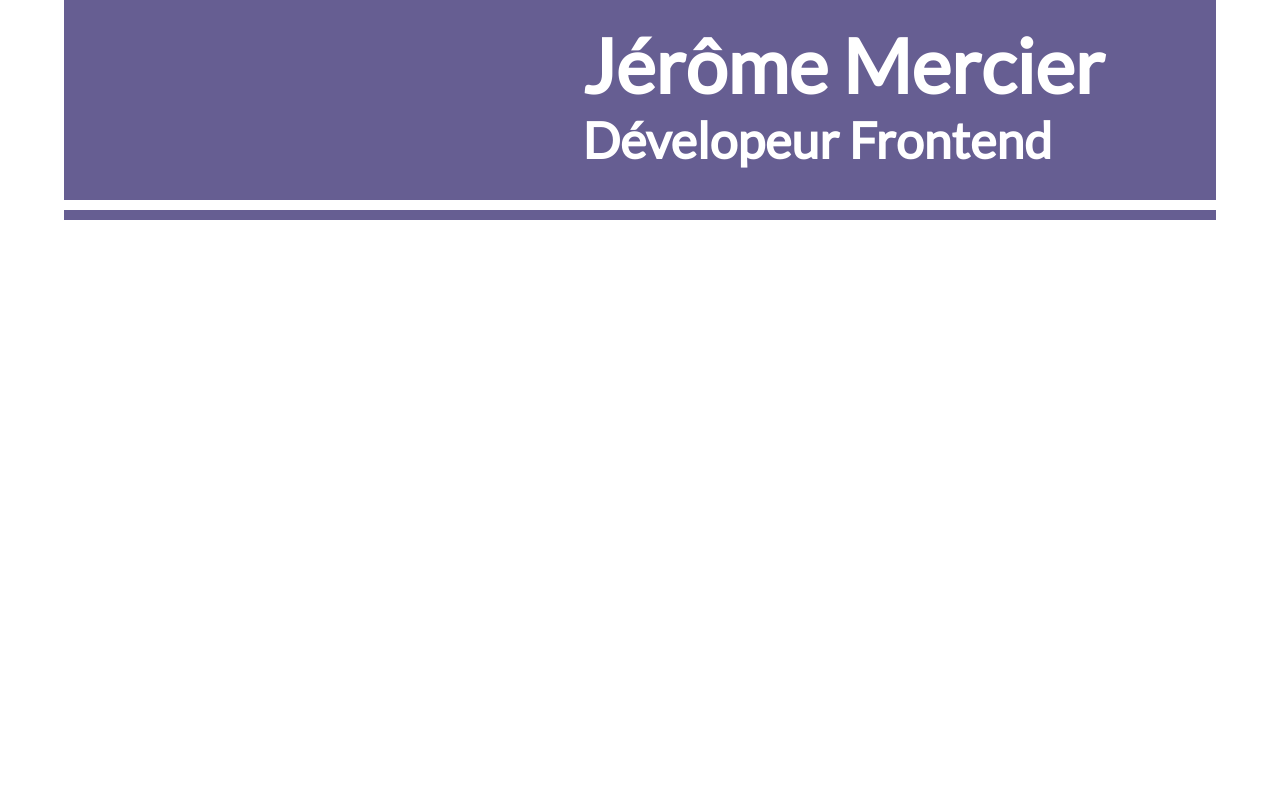
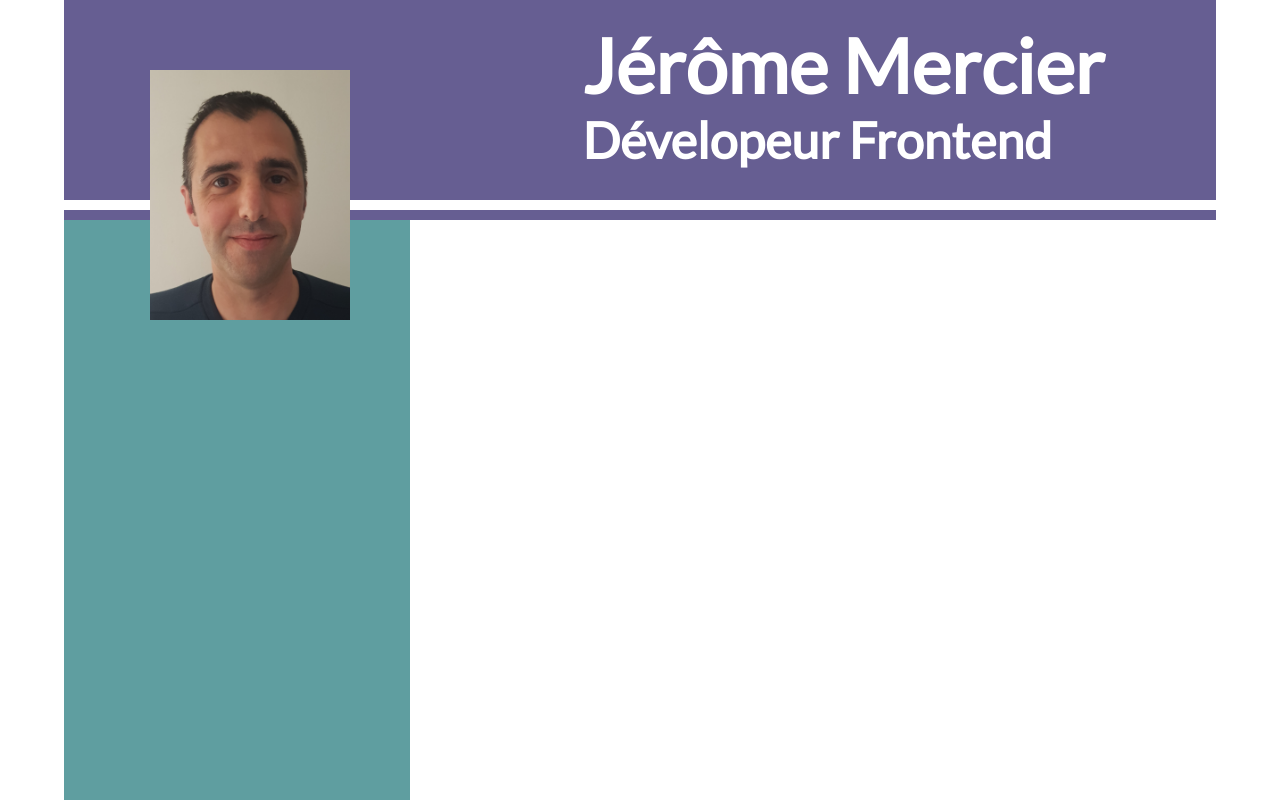
Before and after one commit to citymer/Jerome_Mercier_CV, a website: page index.html in a window 1280 px wide. Shown: the top 800 px of the page. Drawn offline with Linux system fonts and the light colour scheme.

Commit message:
portrait

```diff
--- a/index.html
+++ b/index.html
@@ -23,7 +23,9 @@
       <div class="bandeauBleu"></div>
     </header>
     <main>
-      <section class="menuGauche"></section>
+      <section class="menuGauche">
+        <img class="portrait" src="/images/visage.jpg" alt="portrait" />
+      </section>
       <section class="parcours"></section>
     </main>
   </body>
--- a/sass/main.scss
+++ b/sass/main.scss
@@ -10,10 +10,23 @@ body {
 }
 main {
   display: flex;
+  position: relative;
   width: 100%;
+  height: 100%;
 }
 .menuGauche {
-  width: 100px;
+  width: 30%;
   height: 100%;
   background-color: cadetblue;
 }
+.portrait {
+  height: 250px;
+  width: 200px;
+  object-fit: cover;
+  position: absolute;
+  top: -150px;
+  margin-left: 7.5%;
+}
+.parcours {
+  width: 70%;
+}
```
Also changed, not shown: css/main.css, images/visage.jpg (added), sass/main.css, 1 other file.
